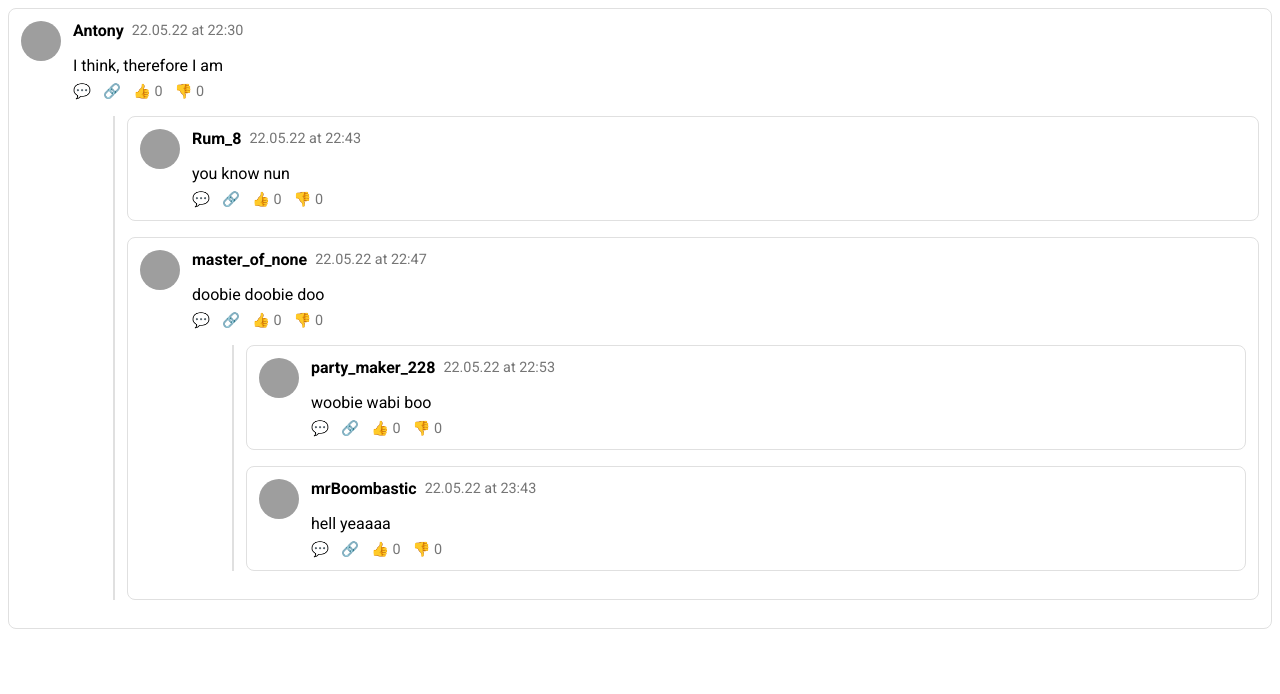
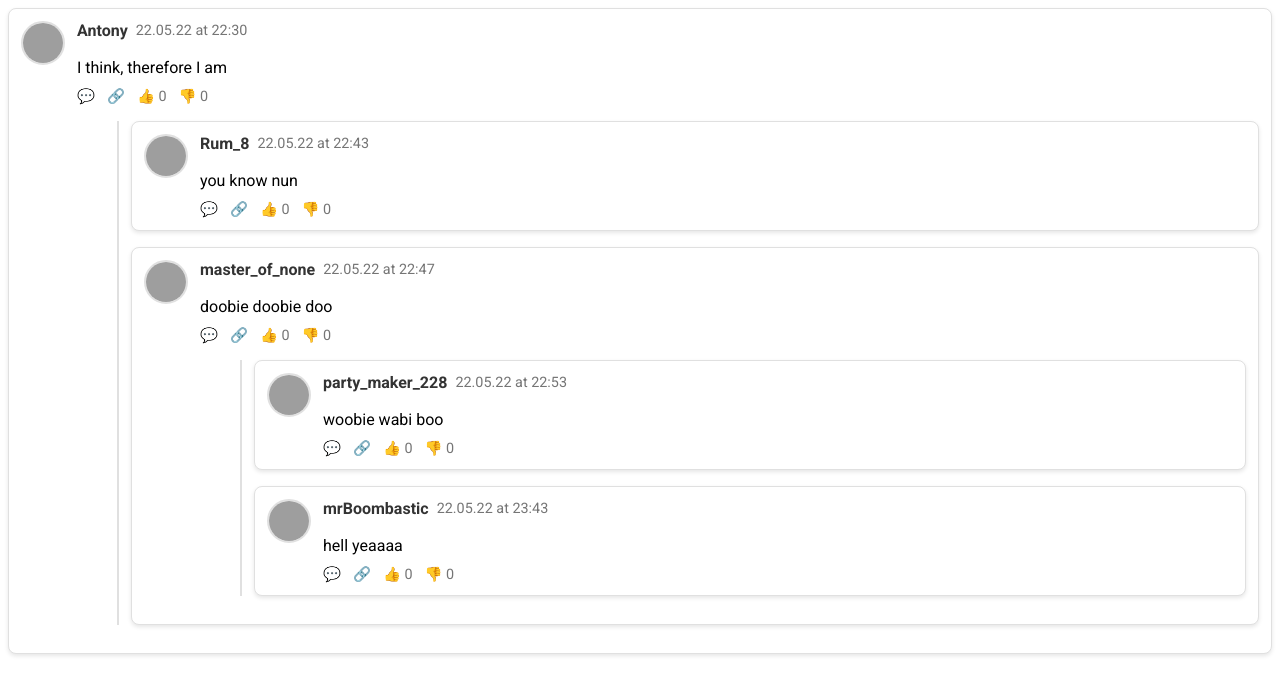
Before and after one commit to philippOkie/comments, a React (Vite) app in the folder frontend/: page / in a window 1280 px wide. Shown: the top 694 px of the page. Built offline with nearby package versions, Linux system fonts and the light colour scheme; grey boxes are pictures that could not be loaded; a web font is replaced by a local one.

Commit message:
updated comment styles

```diff
--- a/frontend/src/Comment.css
+++ b/frontend/src/Comment.css
@@ -5,6 +5,7 @@
   border: 1px solid #e0e0e0;
   border-radius: 8px;
   background-color: #fff;
+  box-shadow: 0 2px 4px rgba(0, 0, 0, 0.1);
 
   display: flex;
 }
@@ -14,6 +15,7 @@
   height: 40px;
   border-radius: 50%;
   margin-right: 12px;
+  border: 2px solid #e0e0e0;
 }
 
 .comment-content {
@@ -22,7 +24,6 @@
 
 .comment-header {
   margin-bottom: 8px;
-
   display: flex;
   align-items: center;
 }
@@ -30,6 +31,7 @@
 .username {
   font-weight: bold;
   margin-right: 8px;
+  color: #333;
 }
 
 .date {
@@ -39,13 +41,13 @@
 
 .comment-text {
   margin-bottom: 8px;
+  line-height: 1.5;
 }
 
 .comment-actions {
   gap: 12px;
   color: #757575;
   font-size: 0.9em;
-
   display: flex;
 }
 
@@ -58,4 +60,9 @@
 
 .user-can-click {
   cursor: pointer;
+  transition: color 0.2s;
 }
+
+.user-can-click:hover {
+  color: #007bff;
+}
```
